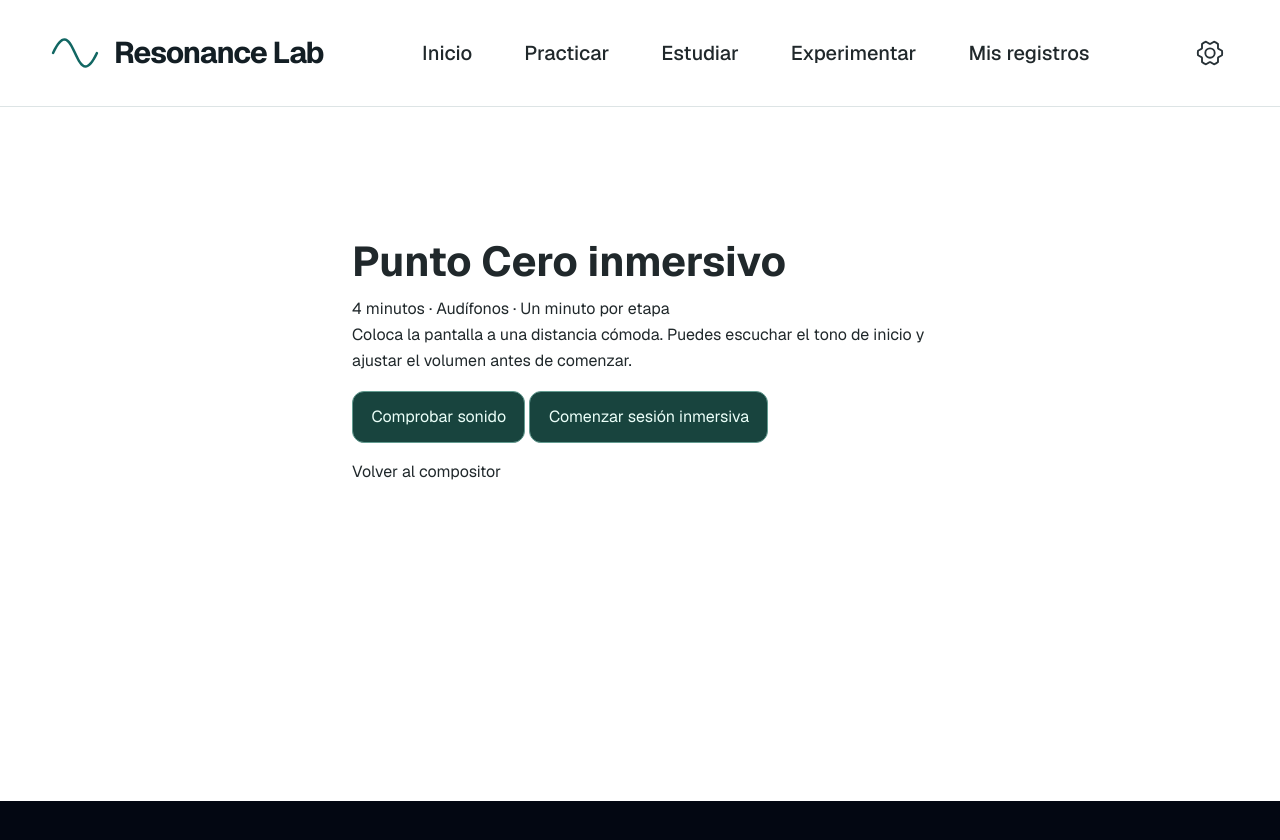
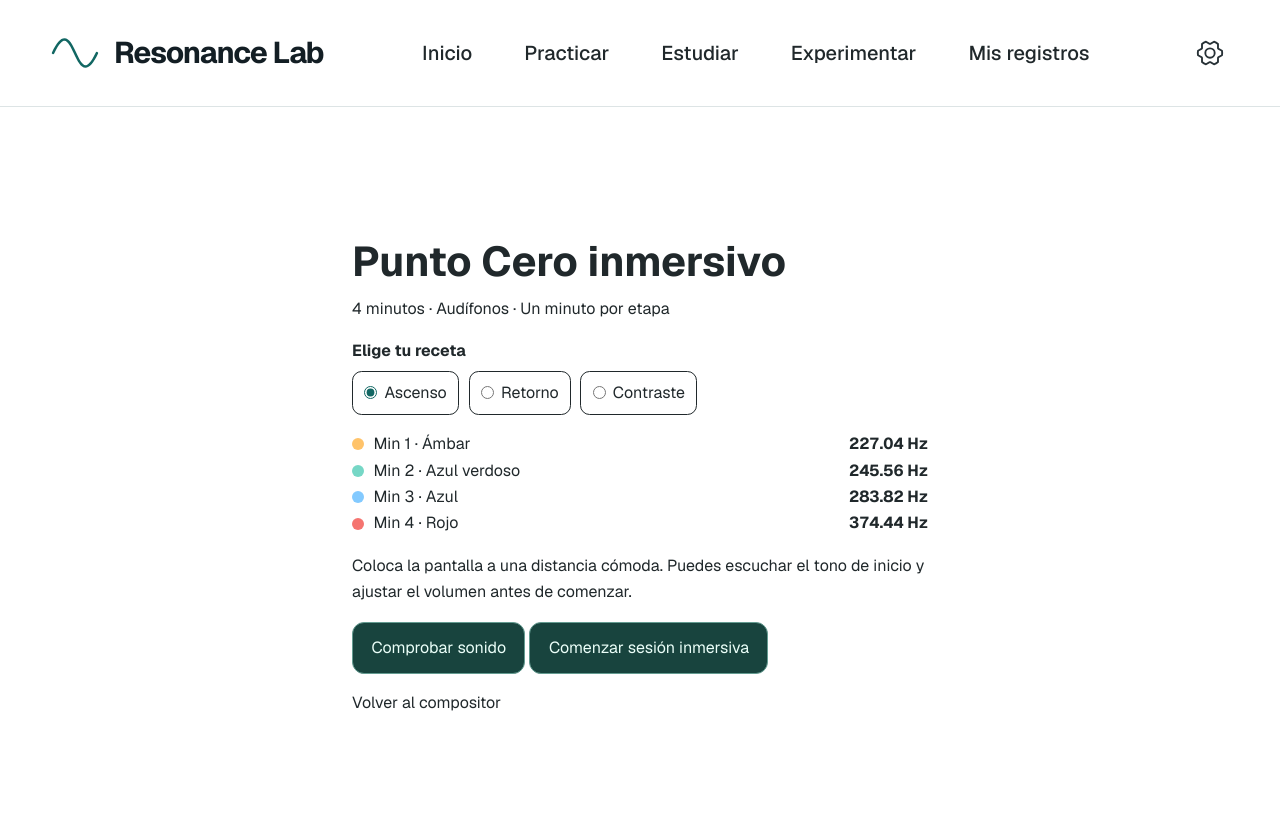
Before and after one commit to antoniodiaz70ad-dev/frequency-healer, a Next.js app in the folder frontend/: page /punto-cero-inmersivo in a window 1280 px wide. Shown: the top 840 px of the page. Before the commit the page ends 801 px from the top, so only its background shows below. Built offline with nearby package versions, Linux system fonts and the light colour scheme.

Commit message:
Offer Ascenso, Retorno and Contraste as immersive presets (#75)

```diff
--- a/frontend/scripts/render-immersive-audio.mjs
+++ b/frontend/scripts/render-immersive-audio.mjs
@@ -1,6 +1,11 @@
 import {readFileSync, writeFileSync} from 'node:fs';
 
 const phases = JSON.parse(readFileSync(new URL('../src/app/punto-cero-inmersivo/phases.json', import.meta.url)));
+const recipes = JSON.parse(readFileSync(new URL('../src/app/punto-cero-inmersivo/recipes.json', import.meta.url)));
+for (const recipe of recipes) {
+  if (recipe.tones.length !== phases.length || !recipe.tones.every(hz => Number.isFinite(hz) && hz > 0 && hz <= 2000)) {
+    throw new Error('Secuencia de tonos inválida en ' + recipe.name);
+  }
   const rate = 12000;
   const samples = phases.at(-1).end * rate;
   const wav = Buffer.alloc(44 + samples * 2);
@@ -18,7 +23,8 @@ wav.write('data', 36);
   wav.writeUInt32LE(samples * 2, 40);
 
   let start = 0;
-for (const {hz, end} of phases) {
+  for (const [index, {end}] of phases.entries()) {
+    const hz = recipe.tones[index];
     for (let i = start; i < end * rate; i++) {
       const t = (i - start) / rate;
       const angle = 2 * Math.PI * hz * t;
@@ -28,4 +34,5 @@ for (const {hz, end} of phases) {
     }
     start = end * rate;
   }
-writeFileSync(new URL('../public/punto-cero-membrana-v2.wav', import.meta.url), wav);
+  writeFileSync(new URL('../public/' + recipe.audio, import.meta.url), wav);
+}
--- a/frontend/src/app/punto-cero-inmersivo/page.tsx
+++ b/frontend/src/app/punto-cero-inmersivo/page.tsx
@@ -3,11 +3,14 @@ import {useCallback,useEffect,useMemo,useRef,useState} from 'react';
 import {paletteNames,palettes,type CymaticsPalette} from '@/lib/cymatics/palettes';
 import CymaticsCanvas from '@/components/cymatics/CymaticsCanvas';
 import {computeModalField,defaultCymaticsConfig} from '@/lib/cymatics/physics';
-import phases from './phases.json';
+import stages from './phases.json';
+import recipes from './recipes.json';
 import styles from './session.module.css';
 
 export default function ImmersiveSession(){
   const [phase,setPhase]=useState(-1),[message,setMessage]=useState('');
+  const [recipe,setRecipe]=useState(recipes[0]);
+  const phases=useMemo(()=>stages.map((stage,index)=>({...stage,hz:recipe.tones[index]})),[recipe]);
   const stage=useRef<HTMLDivElement>(null), audio=useRef<HTMLAudioElement>(null);
   const mode=useRef<'session'|'preview'|null>(null), ticket=useRef(0), lock=useRef<WakeLockSentinel|null>(null);
   const release=useCallback(()=>{
@@ -65,11 +68,21 @@ export default function ImmersiveSession(){
     }
   }
   return <div ref={stage} className={phase>=0?styles.active:styles.intro}>
-    <audio ref={audio} src="/punto-cero-membrana-v2.wav" preload="metadata" playsInline onTimeUpdate={sync}
+    <audio key={recipe.audio} ref={audio} src={'/'+recipe.audio} preload="metadata" playsInline onTimeUpdate={sync}
       onError={()=>{if(mode.current)finish('No se pudo cargar el audio. Comprueba tu conexión y vuelve a intentarlo.');}}
       onPause={()=>{if(mode.current && audio.current?.paused && !audio.current.ended)finish('Audio interrumpido. Puedes volver a comenzar.');}}
       onEnded={()=>finish('Sesión completa. Haz ahora el primer paso que elegiste.')}/>
     {phase<0?<><h1>Punto Cero inmersivo</h1><p>4 minutos · Audífonos · Un minuto por etapa</p>
+      <fieldset className={styles.recipes}><legend>Elige tu receta</legend>
+        {recipes.map(option=><label key={option.name}>
+          <input type="radio" name="receta" checked={recipe===option} onChange={()=>{release();setMessage('');setRecipe(option);}}/>
+          {option.name}
+        </label>)}
+      </fieldset>
+      <ol className={styles.tones} aria-label="Secuencia por minuto">{phases.map((step,index)=><li key={step.end}>
+        <i aria-hidden="true" style={{backgroundColor:palettes[step.color as CymaticsPalette].field}}/>
+        <span>Min {index+1} · {paletteNames[step.color as CymaticsPalette]}</span><strong>{step.hz.toFixed(2)} Hz</strong>
+      </li>)}</ol>
       <p>Coloca la pantalla a una distancia cómoda. Puedes escuchar el tono de inicio y ajustar el volumen antes de comenzar.</p>
       <button onClick={()=>void start('preview')}>Comprobar sonido</button>{' '}
       <button onClick={()=>void start('session')}>Comenzar sesión inmersiva</button><p role="status">{message}</p><a href="/marina-punto-cero/compositor">Volver al compositor</a></>:
--- a/frontend/src/app/punto-cero-inmersivo/phases.json
+++ b/frontend/src/app/punto-cero-inmersivo/phases.json
@@ -2,28 +2,24 @@
   {
     "end": 60,
     "name": "Intención",
-    "hz": 227.04,
     "color": "amber",
     "cue": "Elige una acción concreta para hoy."
   },
   {
     "end": 120,
     "name": "Sonido y forma",
-    "hz": 245.56,
     "color": "teal",
     "cue": "Sigue la figura. Si quieres, tararea suavemente."
   },
   {
     "end": 180,
     "name": "Visualización",
-    "hz": 283.82,
     "color": "blue",
     "cue": "Imagina el primer paso y cómo superarías el obstáculo."
   },
   {
     "end": 240,
     "name": "Acción",
-    "hz": 374.44,
     "color": "red",
     "cue": "Cuando termine el sonido, empieza ese primer paso."
   }
--- /dev/null
+++ b/frontend/src/app/punto-cero-inmersivo/recipes.json
@@ -0,0 +1,32 @@
+[
+  {
+    "name": "Ascenso",
+    "audio": "punto-cero-membrana-v2.wav",
+    "tones": [
+      227.04,
+      245.56,
+      283.82,
+      374.44
+    ]
+  },
+  {
+    "name": "Retorno",
+    "audio": "punto-cero-retorno-v1.wav",
+    "tones": [
+      227.04,
+      283.82,
+      374.44,
+      227.04
+    ]
+  },
+  {
+    "name": "Contraste",
+    "audio": "punto-cero-contraste-v1.wav",
+    "tones": [
+      227.04,
+      374.44,
+      227.04,
+      374.44
+    ]
+  }
+]
--- a/frontend/src/app/punto-cero-inmersivo/session.module.css
+++ b/frontend/src/app/punto-cero-inmersivo/session.module.css
@@ -10,3 +10,8 @@
   .caption{text-align:left}
 }
 .reading{font:600 clamp(.9rem,2vw,1.2rem)/1.4 ui-monospace,monospace;letter-spacing:.03em}
+.recipes{border:0;padding:0;margin:1rem 0;display:flex;gap:.6rem;flex-wrap:wrap}
+.recipes legend{font-weight:650;margin-bottom:.4rem}
+.recipes label{display:flex;align-items:center;gap:.45rem;padding:.5rem .7rem;border:1px solid currentColor;border-radius:.6rem;cursor:pointer}
+.tones{list-style:none;padding:0;margin:1rem 0}
+.tones li{display:flex;align-items:center;gap:.6rem}.tones i{width:.75rem;height:.75rem;border-radius:50%}.tones strong{margin-left:auto;font-variant-numeric:tabular-nums}
```
Also changed, not shown: 1 other file (tests, documents, lock files or other folders). Lines whose indentation alone changed are shown as unchanged.
